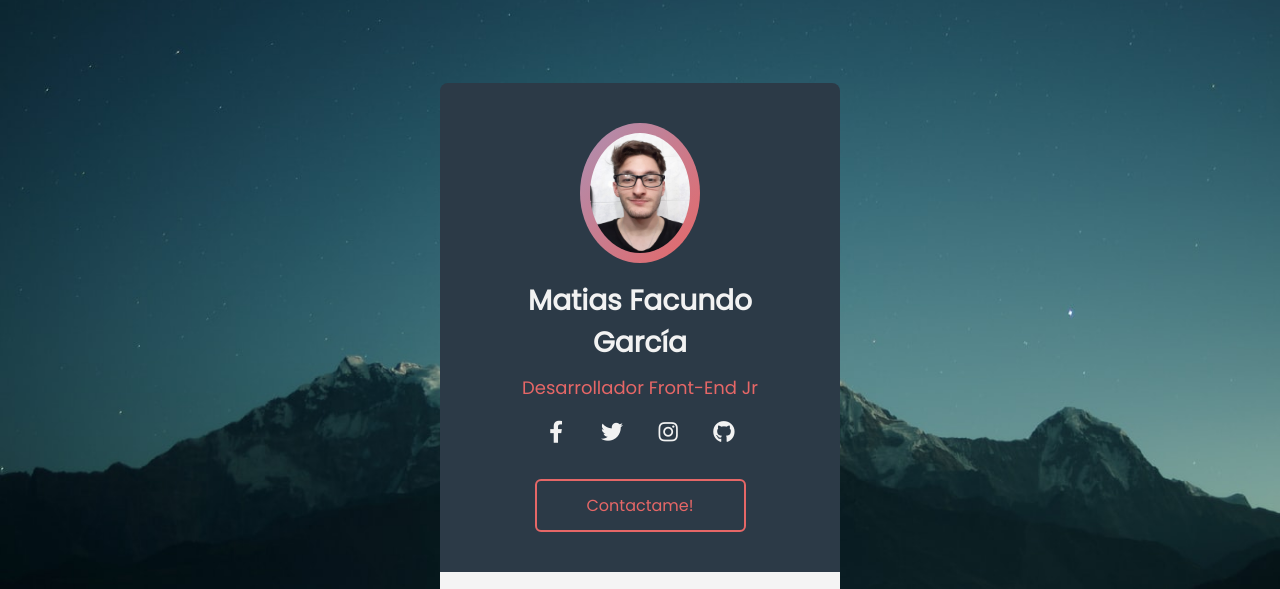
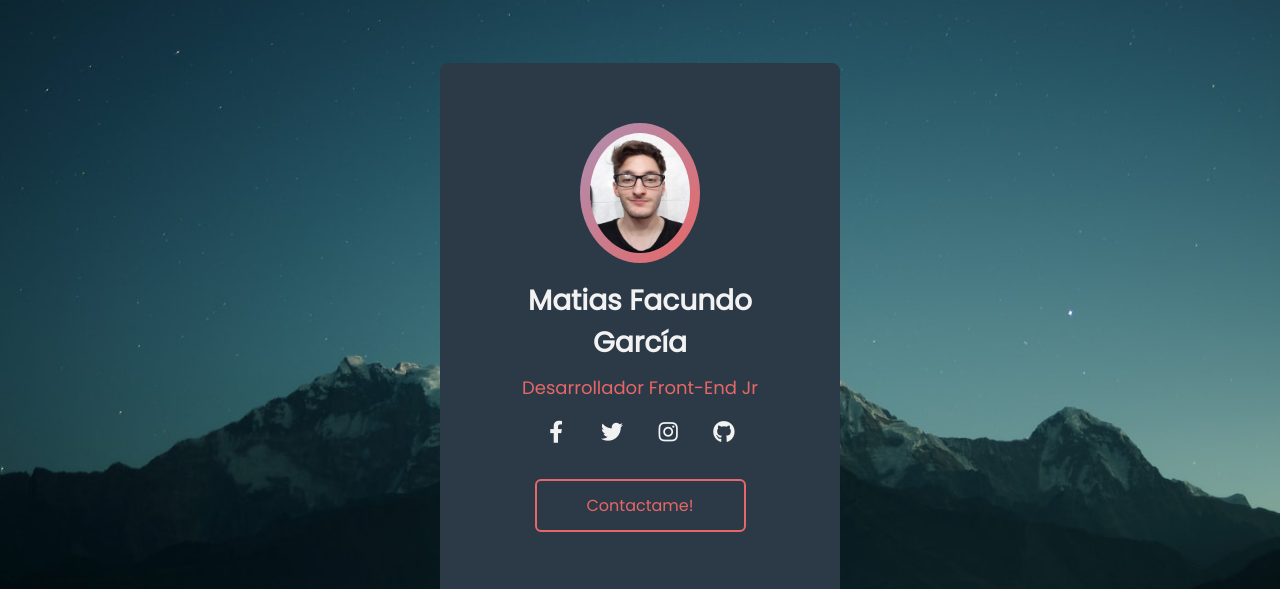
Before and after one commit to Mati411/Carta-presentacion, a plain HTML site: page index.html in a window 1280 px wide. Shown: the top 589 px of the page. Drawn offline with Linux system fonts and the light colour scheme.

Commit message:
Update style.css

```diff
--- a/style.css
+++ b/style.css
@@ -21,7 +21,7 @@ body {
 }
 .cartaHeader {
     background: #2C3A47;
-    padding: 40px 40px;
+    padding: 60px 40px;
 }
 .foto {
     display: inline-block;
```
